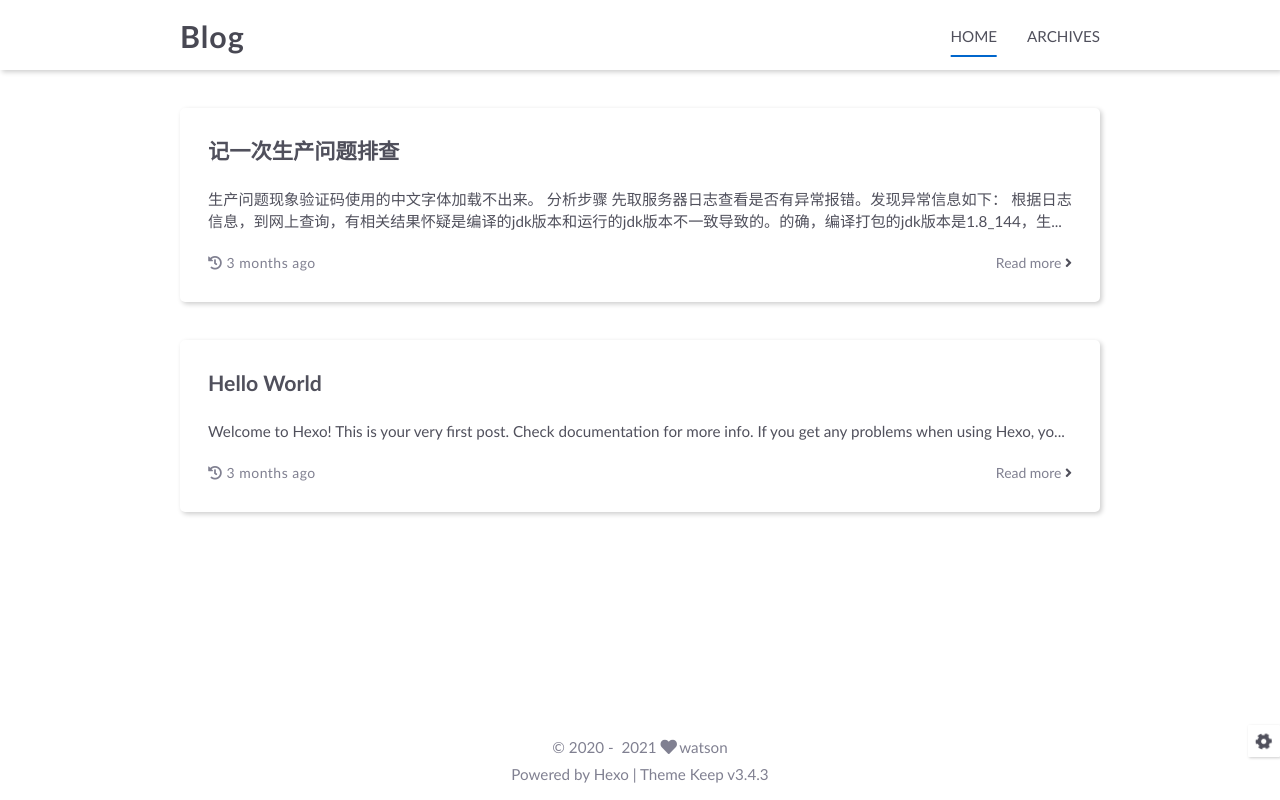
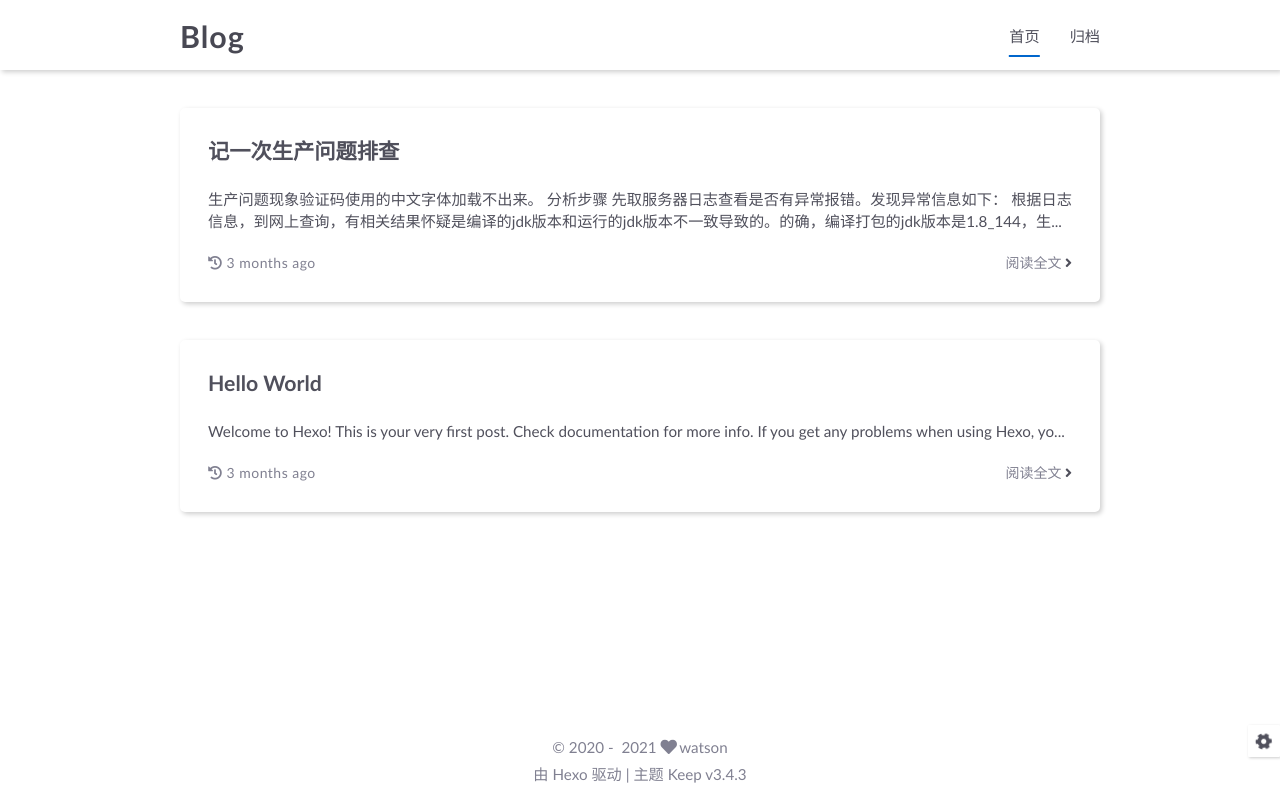
Before and after one commit to huangsen94/blog.github.io, a plain HTML site: page index.html in a window 1280 px wide. Drawn offline with Linux system fonts and the light colour scheme; files that its build step writes are made by us from their sources; files whose address does not match are found by name.

Commit message:
Site updated: 2021-09-17 22:30:45

```diff
--- a/index.html
+++ b/index.html
@@ -60,7 +60,7 @@
                             <a class="active"
                                href="/huangsen94/blog.github.io/"
                             >
-                                HOME
+                                首页
                             </a>
                         </li>
 
@@ -68,7 +68,7 @@
                             <a class=""
                                href="/huangsen94/blog.github.io/archives"
                             >
-                                ARCHIVES
+                                归档
                             </a>
                         </li>
 
@@ -89,12 +89,12 @@
 
                 <li class="drawer-menu-item flex-center">
                     <a class="active"
-                       href="/huangsen94/blog.github.io/">HOME</a>
+                       href="/huangsen94/blog.github.io/">首页</a>
                 </li>
 
                 <li class="drawer-menu-item flex-center">
                     <a class=""
-                       href="/huangsen94/blog.github.io/archives">ARCHIVES</a>
+                       href="/huangsen94/blog.github.io/archives">归档</a>
                 </li>
 
         </ul>
@@ -143,7 +143,7 @@
 
     </div>
 
-    <a href="/huangsen94/blog.github.io/2021/06/01/%E8%AE%B0%E4%B8%80%E6%AC%A1%E7%94%9F%E4%BA%A7%E9%97%AE%E9%A2%98%E6%8E%92%E6%9F%A5/">Read more&nbsp;<i class="fas fa-angle-right"></i></a>
+    <a href="/huangsen94/blog.github.io/2021/06/01/%E8%AE%B0%E4%B8%80%E6%AC%A1%E7%94%9F%E4%BA%A7%E9%97%AE%E9%A2%98%E6%8E%92%E6%9F%A5/">阅读全文&nbsp;<i class="fas fa-angle-right"></i></a>
 </div>
 
             </li>
@@ -171,7 +171,7 @@
 
     </div>
 
-    <a href="/huangsen94/blog.github.io/2021/06/01/hello-world/">Read more&nbsp;<i class="fas fa-angle-right"></i></a>
+    <a href="/huangsen94/blog.github.io/2021/06/01/hello-world/">阅读全文&nbsp;<i class="fas fa-angle-right"></i></a>
 </div>
 
             </li>
@@ -206,7 +206,7 @@
         </div>
 
         <div class="theme-info info-item">
-            Powered by <a target="_blank" href="https://hexo.io">Hexo</a>&nbsp;|&nbsp;Theme&nbsp;<a class="theme-version" target="_blank" href="https://github.com/XPoet/hexo-theme-keep">Keep v3.4.3</a>
+            由 <a target="_blank" href="https://hexo.io">Hexo</a> 驱动&nbsp;|&nbsp;主题&nbsp;<a class="theme-version" target="_blank" href="https://github.com/XPoet/hexo-theme-keep">Keep v3.4.3</a>
         </div>
 
     </div>
```
Also changed, not shown: 2021/06/01/hello-world/index.html (+7 -7 lines), 2021/06/01/记一次生产问题排查/index.html (+7 -7 lines), archives/2021/06/index.html (+6 -6 lines), archives/2021/index.html (+6 -6 lines), archives/index.html (+6 -6 lines), tags/问题排查/index.html (+6 -6 lines).
